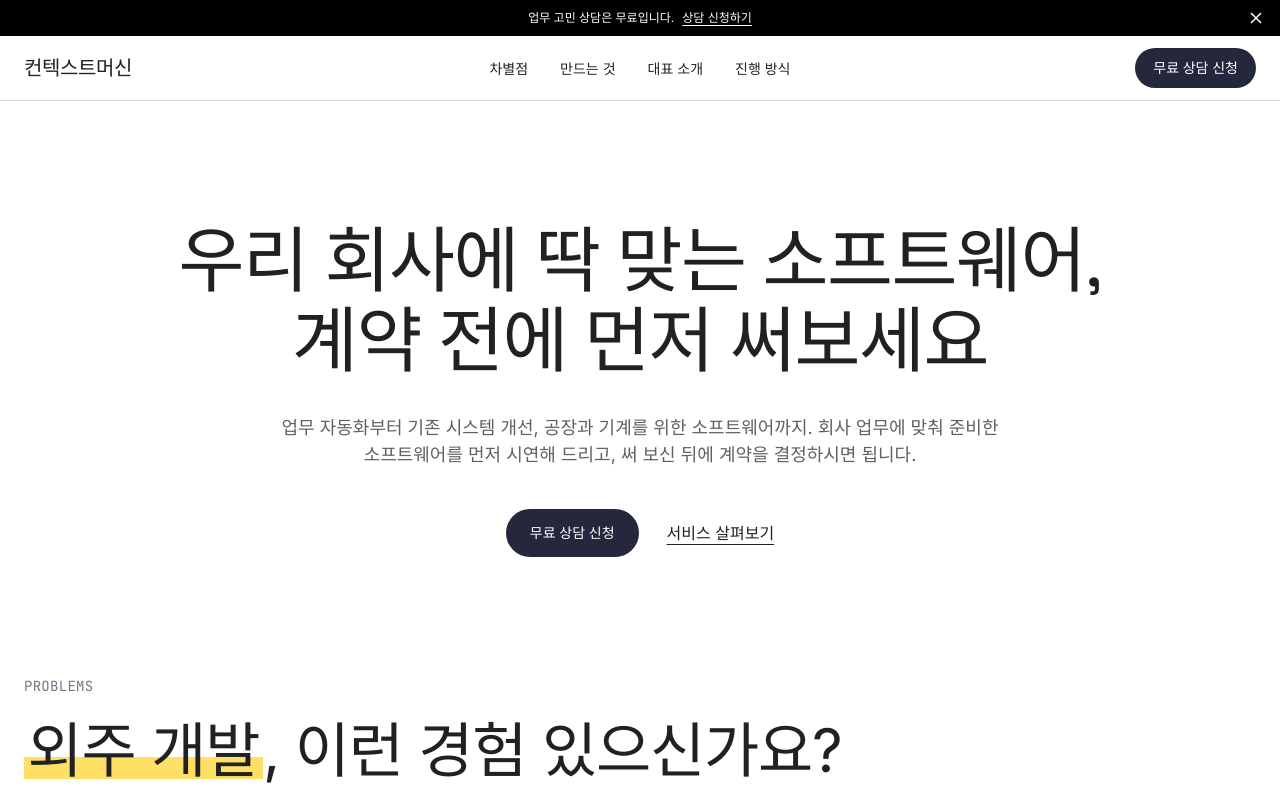
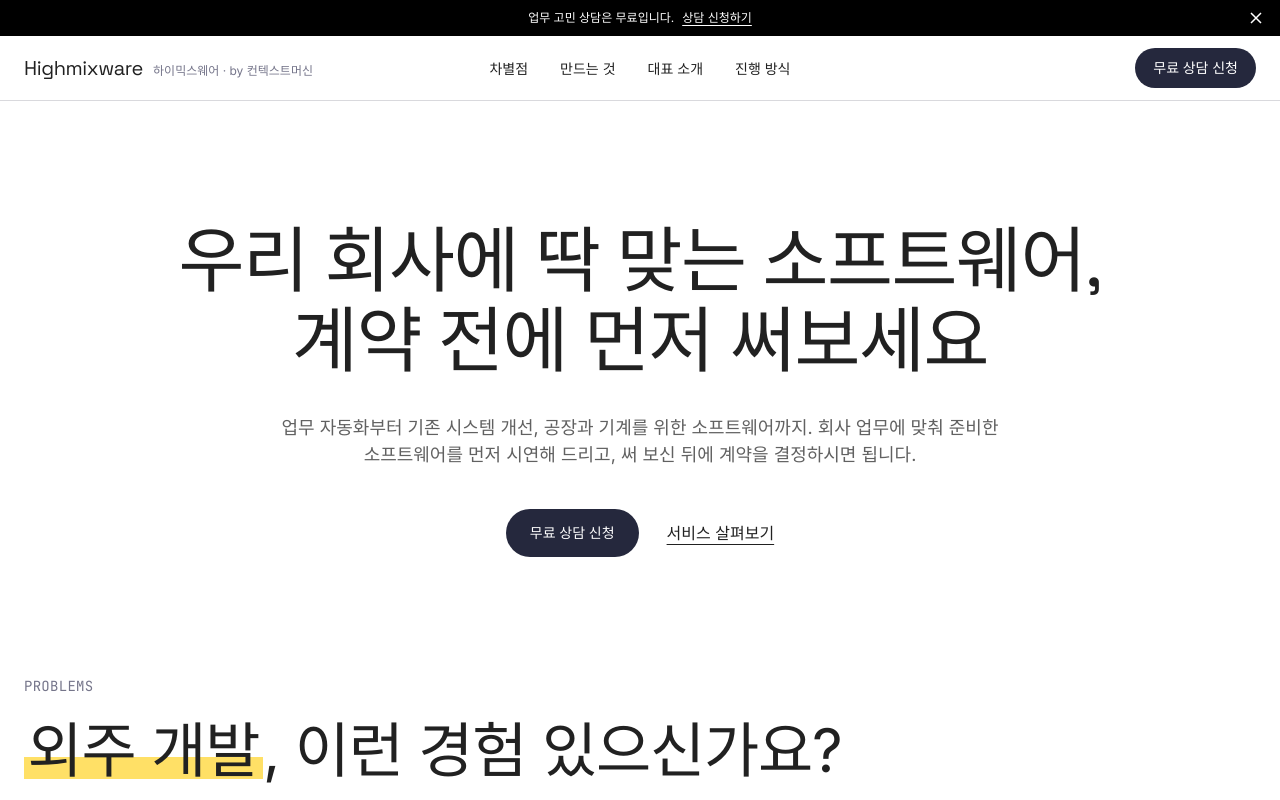
Before and after one commit to KontextMachine/s4-website, a plain HTML site: page index.html in a window 1280 px wide. Shown: the top 800 px of the page. Drawn offline with Linux system fonts and the light colour scheme.

Commit message:
Rebrand site as Highmixware (하이믹스웨어)
Keep 컨텍스트머신 as the legal company name in footer business info and copyright.

Co-Authored-By: Claude Opus 5.5 <noreply@anthropic.com>

```diff
--- a/index.html
+++ b/index.html
@@ -3,7 +3,7 @@
 <head>
 <meta charset="utf-8">
 <meta name="viewport" content="width=device-width, initial-scale=1, viewport-fit=cover">
-<title>컨텍스트머신 | 우리 회사에 딱 맞는 소프트웨어</title>
+<title>하이믹스웨어(Highmixware) | 우리 회사에 딱 맞는 소프트웨어</title>
 <meta name="description" content="업무 자동화, 기업 맞춤형 소프트웨어, 기존 시스템 개선, 공장·기계 소프트웨어. 업무 효율화·자동화 상담은 무료입니다.">
 <link rel="preconnect" href="https://fonts.googleapis.com">
 <link rel="preconnect" href="https://fonts.gstatic.com" crossorigin>
@@ -361,7 +361,7 @@ footer{background:var(--primary);color:var(--on-dark);margin-top:120px;padding:9
 
 <header class="nav">
   <div class="wrap">
-    <a class="logo" href="#top" aria-label="컨텍스트머신 홈"><b>컨텍스트머신</b></a>
+    <a class="logo" href="#top" aria-label="하이믹스웨어 홈"><b>Highmixware</b><span>하이믹스웨어 · by 컨텍스트머신</span></a>
     <nav aria-label="주요 메뉴">
       <ul class="menu">
         <li><a href="#solution">차별점</a></li>
@@ -419,7 +419,7 @@ footer{background:var(--primary);color:var(--on-dark);margin-top:120px;padding:9
             <div class="cmp-v">
               <div class="ours-bg" aria-hidden="true"></div>
               <div class="v-head c1 rh">기존 외주</div>
-              <div class="v-head ours c2 rh">컨텍스트머신</div>
+              <div class="v-head ours c2 rh">하이믹스웨어</div>
               <div class="v-zone pre c1 rpre"><span class="node">기획서 작성</span><span class="node">견적</span></div>
               <div class="v-zone pre r2-z c2 rpre"><span class="node">무료 상담</span><span class="node">고객 분석</span><span class="node">요구사항 정리</span><span class="node see">작동하는 데모<small>여기서 먼저 제품을 봅니다</small></span></div>
               <div class="v-gate"><span>계약</span></div>
@@ -639,7 +639,7 @@ footer{background:var(--primary);color:var(--on-dark);margin-top:120px;padding:9
     </div>
     <div class="biz">
       <div>
-        <div class="logo" style="margin-bottom:12px"><b>컨텍스트머신</b></div>
+        <div class="logo" style="margin-bottom:12px"><b>Highmixware</b><span>하이믹스웨어</span></div>
         <dl>
           <div><dt>상호</dt><dd>컨텍스트머신</dd></div>
           <div><dt>대표</dt><dd>박근우</dd></div>
```
